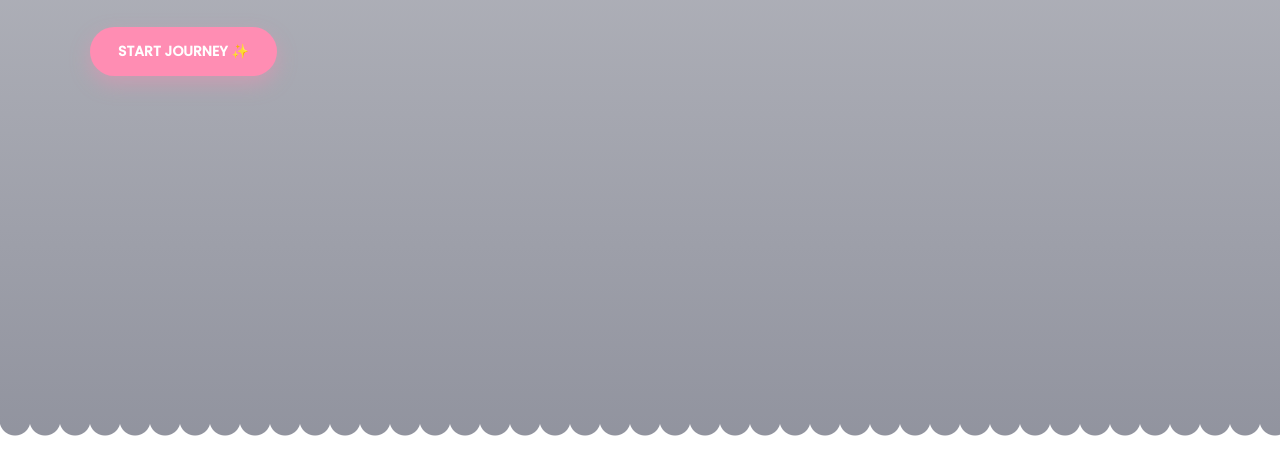
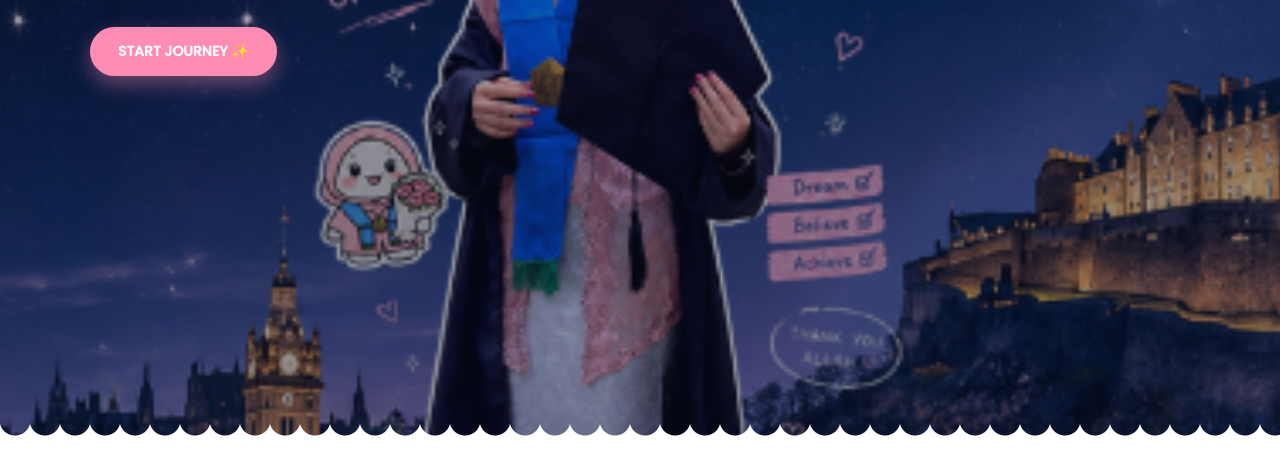
Before and after one commit to astrash70/Tania-s-project-, a plain HTML site: page index.html in a window 1280 px wide. Shown: the part 350-800 px from the top of the page. Drawn offline with Linux system fonts and the light colour scheme.

Commit message:
Update index.html

```diff
--- a/index.html
+++ b/index.html
@@ -32,7 +32,7 @@ overflow-x:hidden;
         rgba(10,15,40,.25),
         rgba(10,15,40,.45)
     ),
-    url('.open.png');
+    url('open.png');
 
     background-size:cover;
     background-position:center;
```
